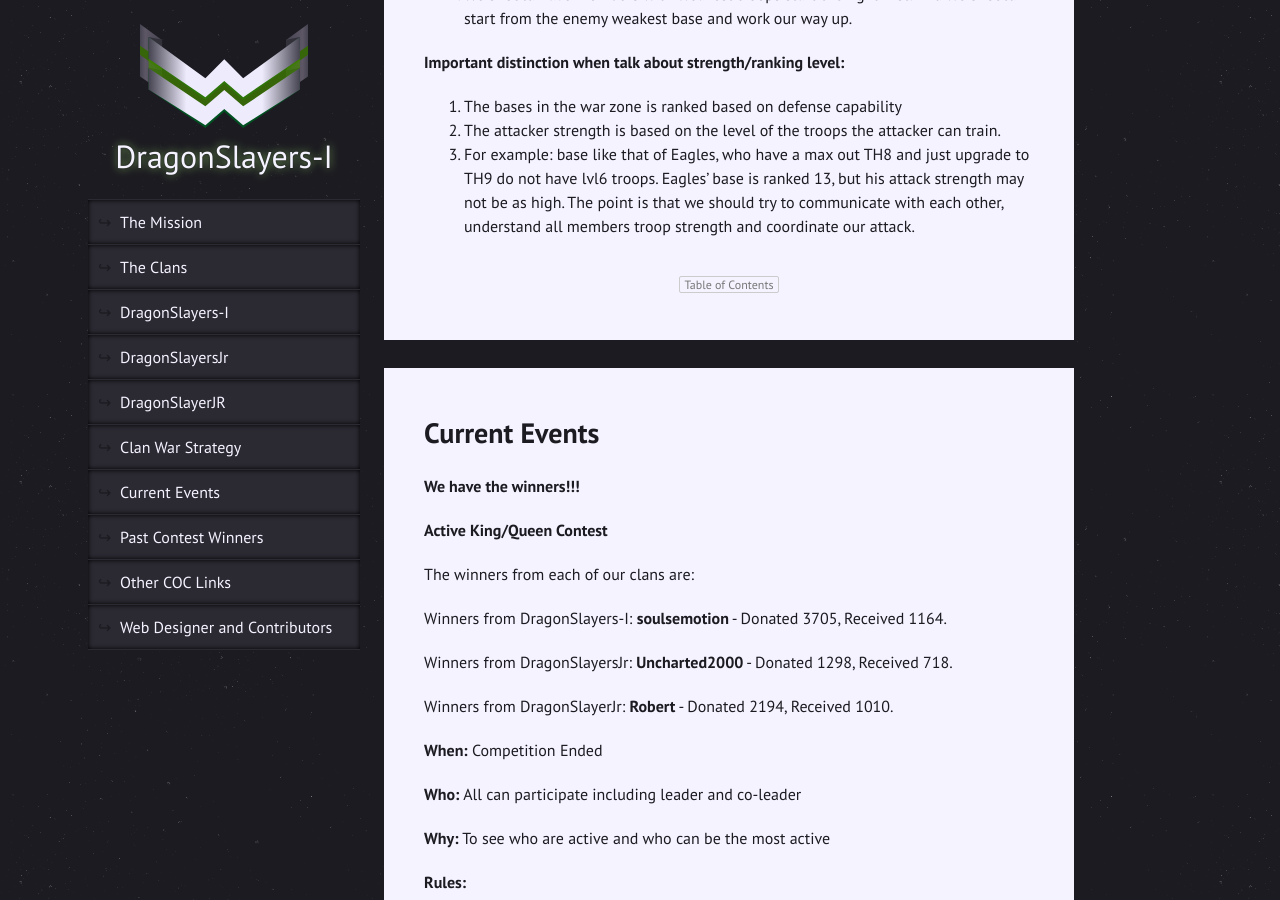
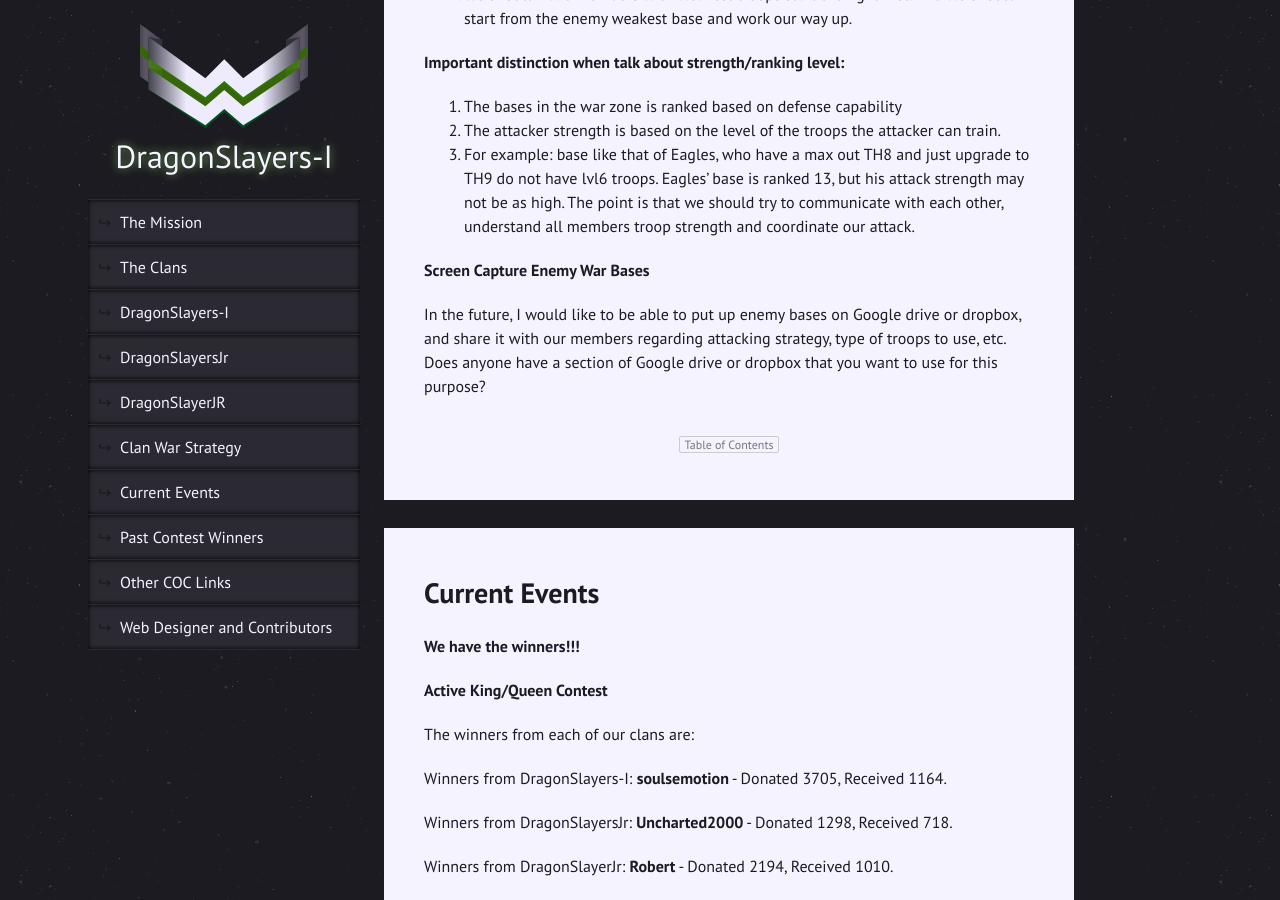
Before and after one commit to himedlooff/DragonSlayers-I, a Jekyll site: the page built from index.md, in a window 1280 px wide and 900 px high, scrolled down 4492 px. Built offline with Jekyll 4.4.1, drawn with Linux system fonts in a browser that asks for light colours.

Commit message:
Update index.md
Update Clan War Strategy section.

```diff
--- a/index.md
+++ b/index.md
@@ -131,6 +131,9 @@ Remember to have **FUN**.  This is a game, so just try to have fun and go with t
 2. The attacker strength is based on the level of the troops the attacker can train.
 3. For example: base like that of Eagles, who have a max out TH8 and just upgrade to TH9 do not have lvl6 troops.  Eagles' base is ranked 13, but his attack strength may not be as high.  The point is that we should try to communicate with each other, understand all members troop strength and coordinate our attack.
 
+**Screen Capture Enemy War Bases**
+
+In the future, I would like to be able to put up enemy bases on Google drive or dropbox, and share it with our members regarding attacking strategy, type of troops to use, etc.  Does anyone have a section of Google drive or dropbox that you want to use for this purpose?
 
 
 # Current Events
```
